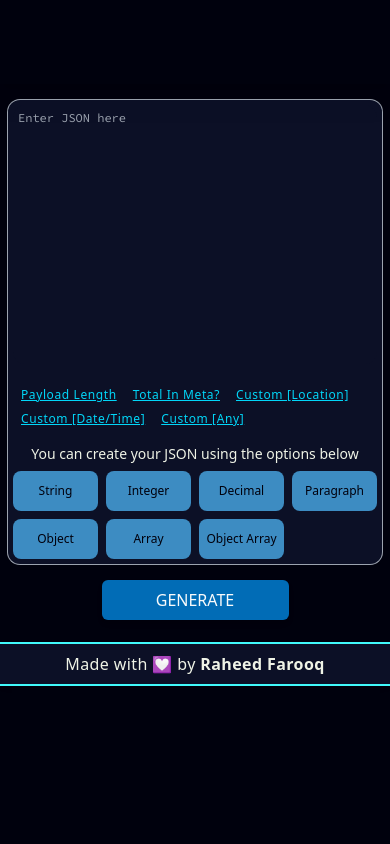
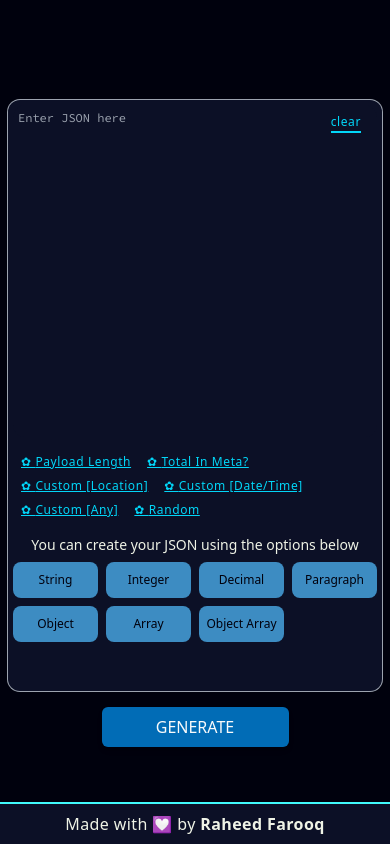
Before and after one commit to RaheedFarooq/customendpoints_web, a React (Create React App) app: page /v2 in a window 390 px wide. Built offline with nearby package versions, Linux system fonts and the light colour scheme.

Commit message:
Fixed view issues && added 'RANDOM'

```diff
--- a/src/components/docs/constants.js
+++ b/src/components/docs/constants.js
@@ -97,9 +97,10 @@ export const UNCHANGED_JSON = [
     code: {
       location: {
         type: "CUSTOM",
-        value: { lat: 67.944444, lng: 34.66666666 },
+        value: { lat: 37.227868, lng: -115.837870 },
         description:
-          "read-this! This will return a Hard-Coded value defined in the 'value' Key. While we're working on Types like 'Date' 'Time' 'Location' etc, please use this if you can't find your required data type in the list of supported types ",
+          // "read-this! This will return a Hard-Coded value defined in the 'value' Key. While we're working on Types like 'Date' 'Time' 'Location' etc, please use this if you can't find your required data type in the list of supported types ",
+          "NOTE! This will return a HARD-CODED value provided in the 'value' key above.  ",
       },
     },
   },
@@ -112,7 +113,7 @@ export const UNCHANGED_JSON = [
         type: "CUSTOM",
         value: "Sunday, 30 June 2021",
         description:
-          "read-this!! This will return a Hard-Coded value defined in the 'value' Key. While we're working on Types like 'Date' 'Time' 'Location' etc, please use this if you can't find your required data type in the list of supported types ",
+          "NOTE! This will return a HARD-CODED value provided in the 'value' key above.",
       },
     },
   },
@@ -125,7 +126,20 @@ export const UNCHANGED_JSON = [
         type: "CUSTOM",
         value: "My Custom Value",
         description:
-          "read-this!! This will return a Hard-Coded value defined in the 'value' Key. While we're working on Types like 'Date' 'Time' 'Location' etc, please use this if you can't find your required data type in the list of supported types ",
+          "NOTE! This will return a HARD-CODED value provided in the 'value' key above.",
+      },
+    },
+  },
+  {
+    heading: "Random",
+    description:
+      "You can pass in an array of values and let the API randomly return one of those elements",
+    code: {
+      "random": {
+        type: "RANDOM",
+        value: ["Value 1","Value 2","Value 3","Value 4"],
+        description:
+          "Attention! You can pass in an array of values and let the API randomly return one of those",
       },
     },
   },
--- a/src/components/home/index.js
+++ b/src/components/home/index.js
@@ -65,6 +65,12 @@ export const Home = () => {
       <>
         <div className="code-area">
           <div className="code-editor">
+                <div
+                  className="absolute text-xs sm:text-base right-2 cursor-pointer text-prefered-light border-b-2 border-prefered-light tracking-wider m-2 md:m-0 leading-normal"
+                  onClick={()=>setValue('')}
+                >
+                  clear
+                 </div>
             <textarea
               ref={inputRef}
               className="code-text"
@@ -93,7 +99,7 @@ export const Home = () => {
                     }
                   }}
                 >
-                  {customType.heading}{" "}
+                  ✿ {customType.heading}{" "}
                 </button>
               ))}
             </div>
@@ -133,7 +139,7 @@ export const Home = () => {
             // setIsLoading(true);
           }}
         />
-        <footer className="w-screen bg-prefered-dark text-prefered-white text-center h-auto py-2 mt-2 tracking-wide shadow-md	ring-2 ring-prefered-neon" >
+        <footer className="w-screen bg-prefered-dark text-prefered-white text-center h-auto py-2 mt-2 tracking-wide shadow-md	ring-2 ring-prefered-neon absolute bottom-0" >
               Made with 💟 by <a href="https://www.linkedin.com/in/raheed-farooq/" rel="noreferrer" target="_blank"><strong> Raheed Farooq </strong></a>
             </footer>
       </>
--- a/src/components/home/styles.scss
+++ b/src/components/home/styles.scss
@@ -1,5 +1,5 @@
 .home{
-    @apply bg-gray-200 flex flex-col items-center px-2 lg:px-8 bg-prefered-black h-full;
+    @apply bg-gray-200 flex flex-col items-center px-2 lg:px-8 bg-prefered-black h-full relative;
     // min-height: 90vh;
 
 .para-text{
@@ -7,7 +7,7 @@
 }
 
 .code-editor{
-    @apply col-span-full lg:col-span-8 w-full row-span-5 mt-0  flex flex-col justify-between;
+    @apply col-span-full lg:col-span-8 w-full row-span-5 mt-0  flex flex-col justify-between relative;
 }
 
 .code-area{
@@ -15,7 +15,7 @@
     @apply focus-within:ring-4 focus-within:ring-gray-500 focus-within:border-transparent;
     @apply grid grid-cols-10 grid-rows-7 content-between lg:grid-rows-1 w-full p-1 md:p-2 lg:p-4;
     // min-height:70vh;
-    height: auto;
+    height: 70vh;
 }
 
 .code-text{
@@ -31,7 +31,7 @@
 }
 
 .code-buttons{
-    @apply bg-prefered-shade1 font-medium text-prefered-black h-10 rounded-lg text-xs sm:text-sm lg:text-base focus:outline-none hover:bg-prefered-shade3 hover:text-prefered-light col-span-2 lg:col-span-full	;
+    @apply bg-prefered-shade1 font-medium text-prefered-black h-9 sm:h-8 md:h-10 rounded-lg text-xs sm:text-sm lg:text-base focus:outline-none hover:bg-prefered-shade3 hover:text-prefered-light col-span-2 lg:col-span-full	;
 }
 
 }
```
